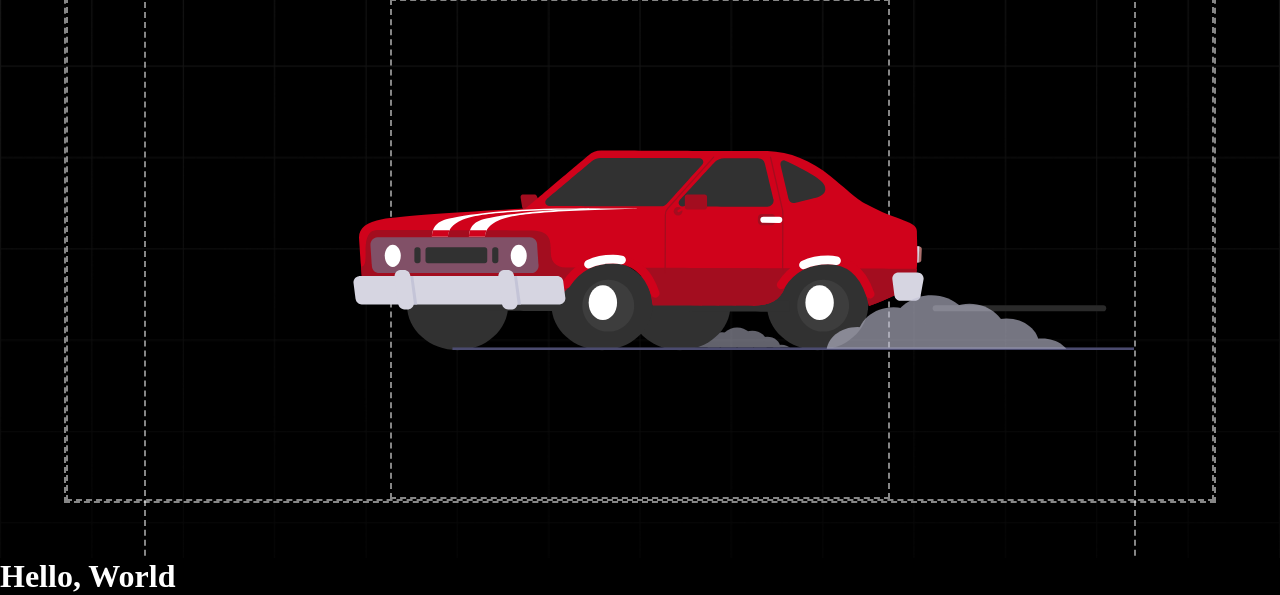
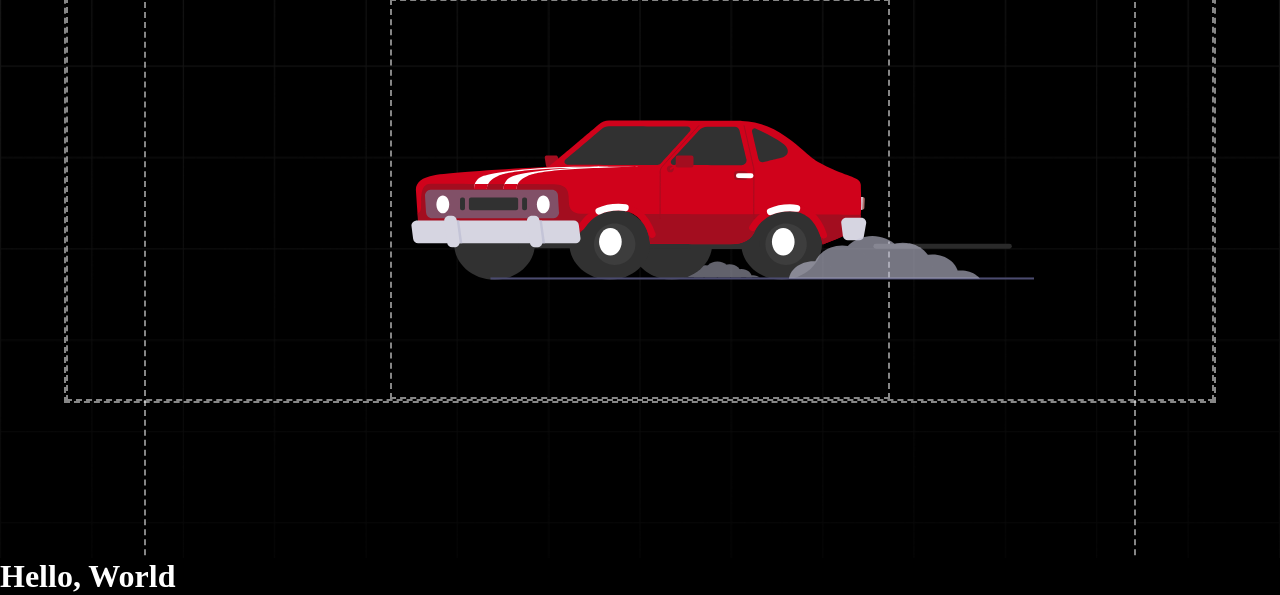
Before and after one commit to PraveenSpartacus/Carsherpas-prod, a plain HTML site: page studio.html in a window 1280 px wide. Shown: the part 242-837 px from the top of the page. Drawn offline with Linux system fonts and the light colour scheme.

Commit message:
added red car animation

```diff
--- a/CSS/studio.css
+++ b/CSS/studio.css
@@ -34,7 +34,7 @@
 
 #lottie-container{
     position: relative;
-    height: 500px;
+    height: 50vh;
     width: 500px;
     /* width: 100%;
     height: 100%; */
@@ -48,6 +48,7 @@
     top: 50%;
     left: 50%;
     transform: translate(-50%, -50%);
+    pointer-events: none;
 }
 
 .lottie-player > svg{
```
